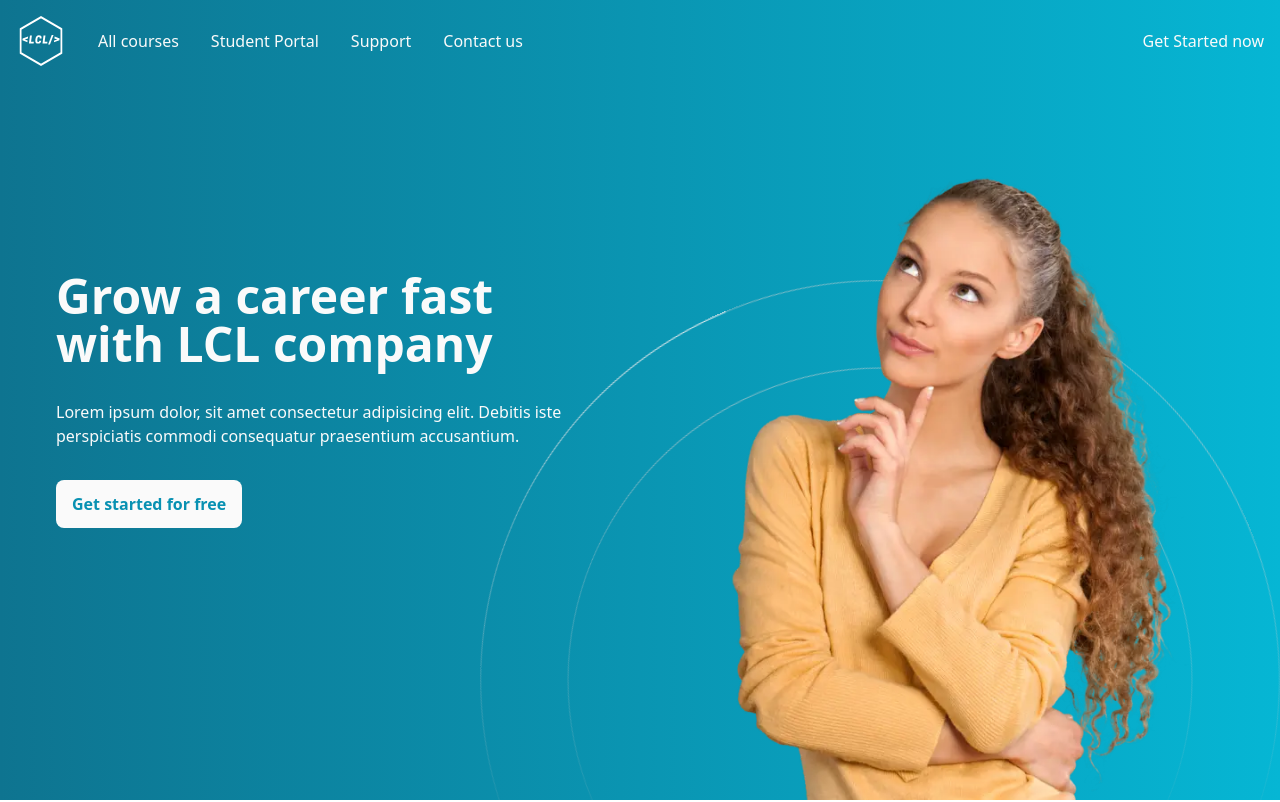
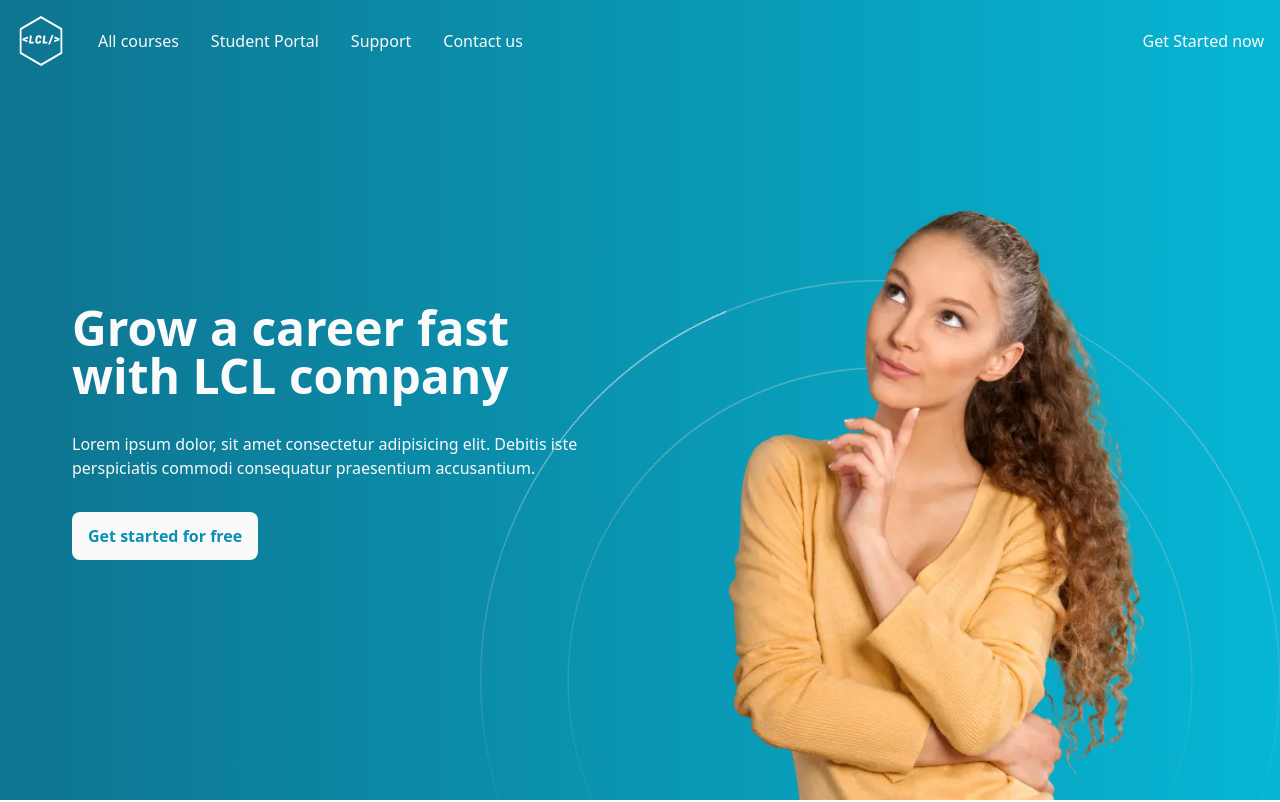
Before and after one commit to lecongly/landing-page-career, a React (Vite) app: page / in a window 1280 px wide. Shown: the top 802 px of the page. Built offline with nearby package versions, Linux system fonts and the light colour scheme.

Commit message:
fix: z-index hero

```diff
--- a/src/components/Hero.tsx
+++ b/src/components/Hero.tsx
@@ -3,7 +3,7 @@ import {motion} from 'framer-motion';
 
 const Hero = () => {
     return (
-        <section className="min-h-screen bg-gradient-to-r from-cyan-700 to-cyan-500 overflow-hidden relative
+        <section className="pt-16 px-4 md:px-8 2xl:px-60 min-h-screen bg-gradient-to-r from-cyan-700 to-cyan-500 overflow-hidden relative
         mx-auto grid gap-8 grid-cols-12
         ">
             <motion.div
@@ -70,7 +70,7 @@ const Hero = () => {
             </motion.div>
 
             <div
-                className="col-span-12 lg:col-span-6 place-self-center mb-8 mt-8 xl:mt-0 lg:mb-0 z-50 font-bold text-neutral-50">
+                className="col-span-12 lg:col-span-6 place-self-center mb-8 mt-8 xl:mt-0 lg:mb-0 z-40 font-bold text-neutral-50">
                 <motion.h1
                     initial={{opacity: 0, y: 5}}
                     animate={{opacity: 1, y: 0}}
--- a/src/components/MobileMenu.tsx
+++ b/src/components/MobileMenu.tsx
@@ -84,7 +84,7 @@ const MobileMenu = ({isOpen}: Props) => {
                 </motion.li>
             </motion.ul>
             <motion.div variants={button}>
-                <Button text="Get started now" maxWidth={true}/>
+                <Button text="Get started now" className="w-full"/>
             </motion.div>
         </motion.div>
     );
```
